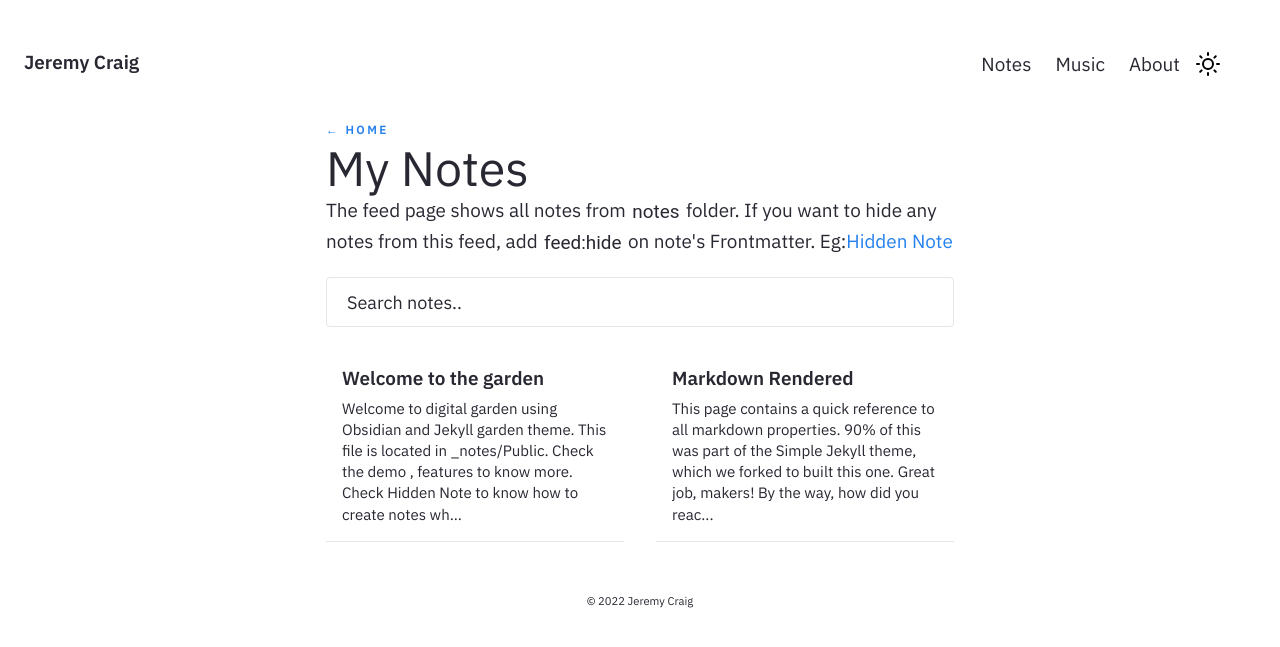
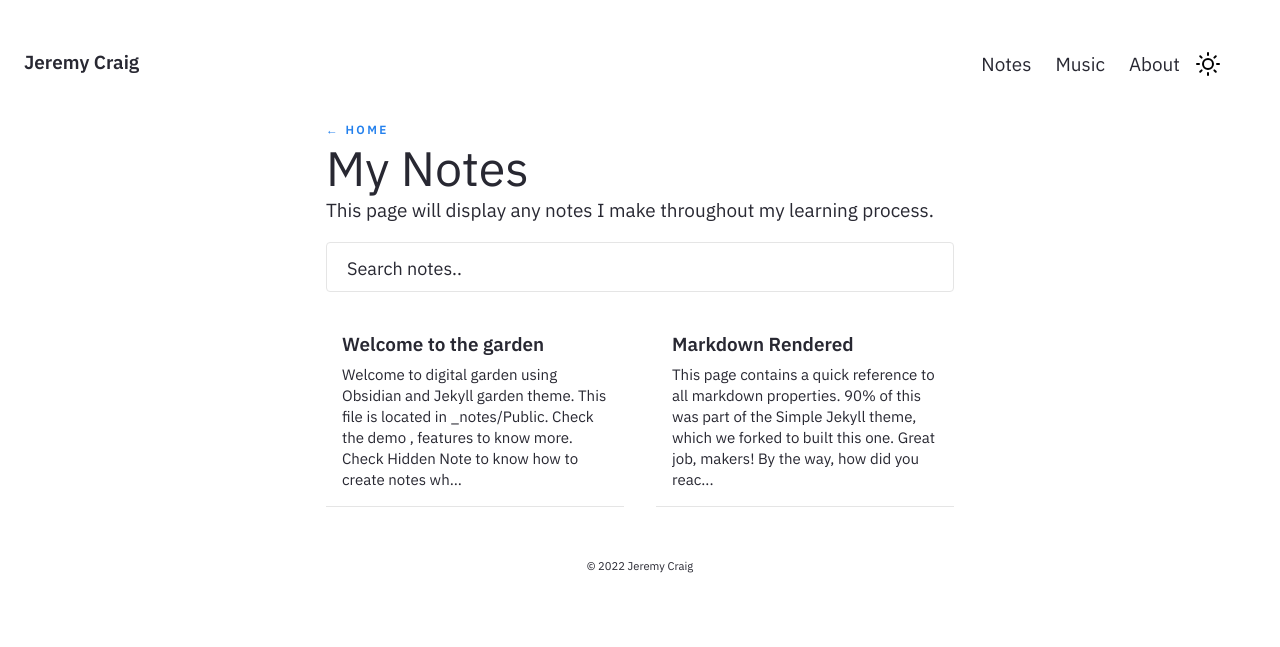
Before and after one commit to jeremycsaunders/jeremycsaunders.github.io, a Jekyll site: the page built from pages/notes.md, in a window 1280 px wide. Shown: the top 647 px of the page. Built offline with Jekyll 4.4.1, drawn with Linux system fonts in a browser that asks for light colours.

Commit message:
Update notes.md

```diff
--- a/pages/notes.md
+++ b/pages/notes.md
@@ -5,4 +5,4 @@ feedformat: card
 title: My Notes
 ---
 
-The feed page shows all notes from `notes` folder. If you want to hide any notes from this feed, add `feed:hide` on note's Frontmatter. Eg:[[Hidden Note]]
+This page will display any notes I make throughout my learning process.
```
